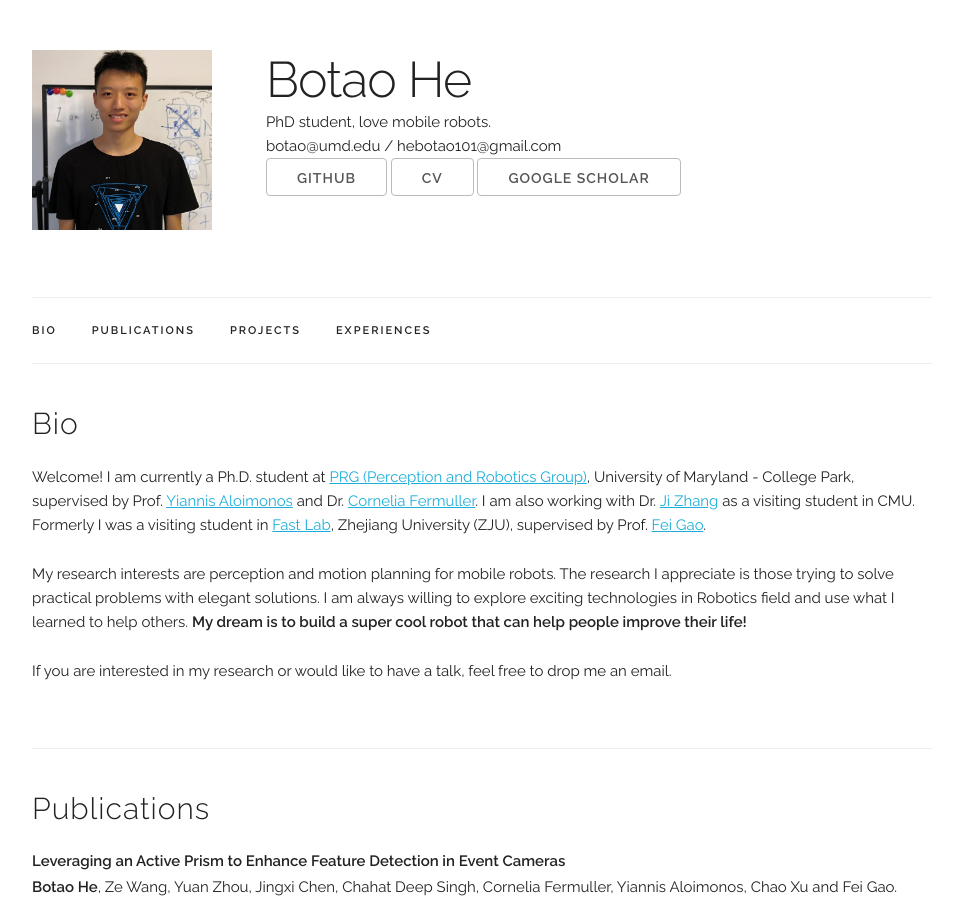
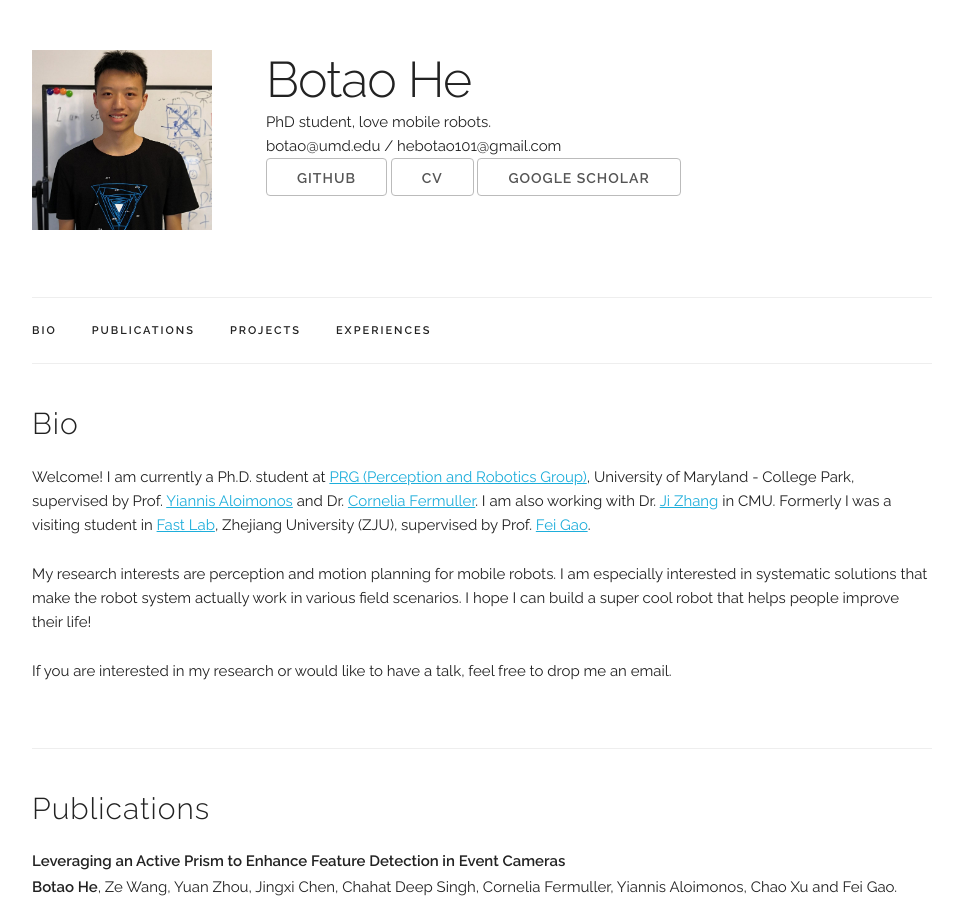
Before and after one commit to Bottle101/bottle101.github.io, a Jekyll site: the page built from index.html, in a window 1280 px wide and 900 px high. Shown: the whole window, without its empty margins (158-1121 px from the left). Built offline with Jekyll 4.4.1, drawn with Linux system fonts in a browser that asks for light colours.

Commit message:
miner changes

```diff
--- a/index.html
+++ b/index.html
@@ -11,18 +11,16 @@ title: Home
       href=https://scholar.google.com/citations?user=7QmEsOwAAAAJ&hl=en&oi=ao target="_blank">Yiannis Aloimonos</a> and
     Dr. <a href=https://scholar.google.com/citations?user=0gEOJSEAAAAJ&hl=en&oi=ao target="_blank">Cornelia
       Fermuller</a>.
-    I am also working with Dr. <a href=https://frc.ri.cmu.edu/~zhangji/ target="_blank">Ji Zhang</a> as a visiting student in CMU.
+    I am also working with Dr. <a href=https://frc.ri.cmu.edu/~zhangji/ target="_blank">Ji Zhang</a> in CMU.
     Formerly I was a visiting student in <a href=http://zju-fast.com/ target="_blank">Fast Lab</a>, Zhejiang University
     (ZJU), supervised by Prof. <a href=https://scholar.google.com/citations?user=4RObDv0AAAAJ&hl=en&oi=ao
       target="_blank">Fei Gao</a>.
   </p>
 
   <p>
-    My research interests are perception and motion planning for mobile robots. The research I appreciate is those
-    trying to solve practical problems with elegant solutions. I am always willing to
-    explore exciting technologies in Robotics field and use what I learned to help others. <b>My dream is to build a
-      super cool robot that can help
-      people improve their life!</b>
+    My research interests are perception and motion planning for mobile robots. I am especially interested in systematic solutions that
+    make the robot system actually work in various field scenarios.
+    I hope I can build a super cool robot that helps people improve their life!
   </p>
 
   <p>
```
Also changed, not shown: 1 other file.
